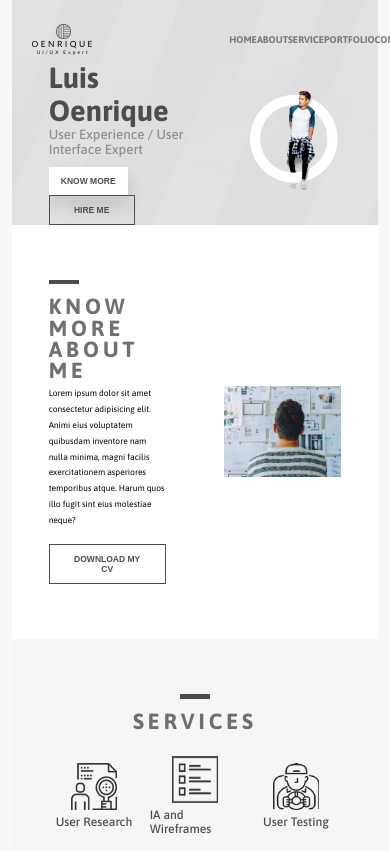
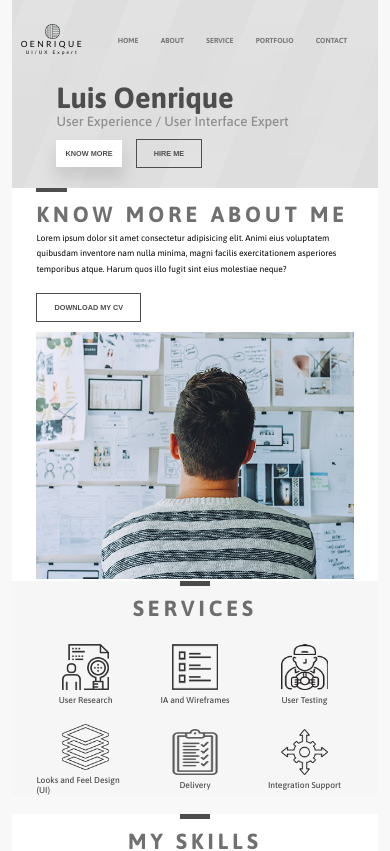
Before and after one commit to anyariazantceva/luis-oenrique, a plain HTML site: page index.html in a window 390 px wide. Shown: the top 851 px of the page. Drawn offline with Linux system fonts and the light colour scheme.

Commit message:
mobile styles

```diff
--- a/styles.css
+++ b/styles.css
@@ -633,4 +633,66 @@ span {
     .btn {
         font-size: 1.4rem;
     }
+
+    .footer__links {
+        width: 40%;
+    }
+
+    .footer__copyright {
+        width: 55%;
+    }
 }
+
+@media screen and (max-width: 576px) {
+    .header__menu {
+        width: 85%;
+    }
+
+    .header__list-link {
+        font-size: 1.2rem;
+    }
+
+    .about__info {
+        width: 100%;
+        padding: 20px;
+    }
+
+    .about__image {
+        display: none;
+    }
+
+    .btn {
+        font-size: 1.2rem;
+    }
+
+    .btn-know {
+        padding: 1.5rem 1.5rem;
+    }
+
+    .btn-trans {
+        padding: 1.5rem 2.8rem;
+    }
+
+    .page__info {
+        flex-wrap: wrap;
+    }
+
+    .page__info-text {
+        width: 100%;
+        margin-bottom: 10px;
+    }
+
+    .page__info-picture {
+        width: 100%;
+    }
+
+    .services__item-title {
+        font-size: 1.4rem;
+    }
+
+    .page__section {
+        padding: 0 4rem;
+    }
+
+
+}
```
